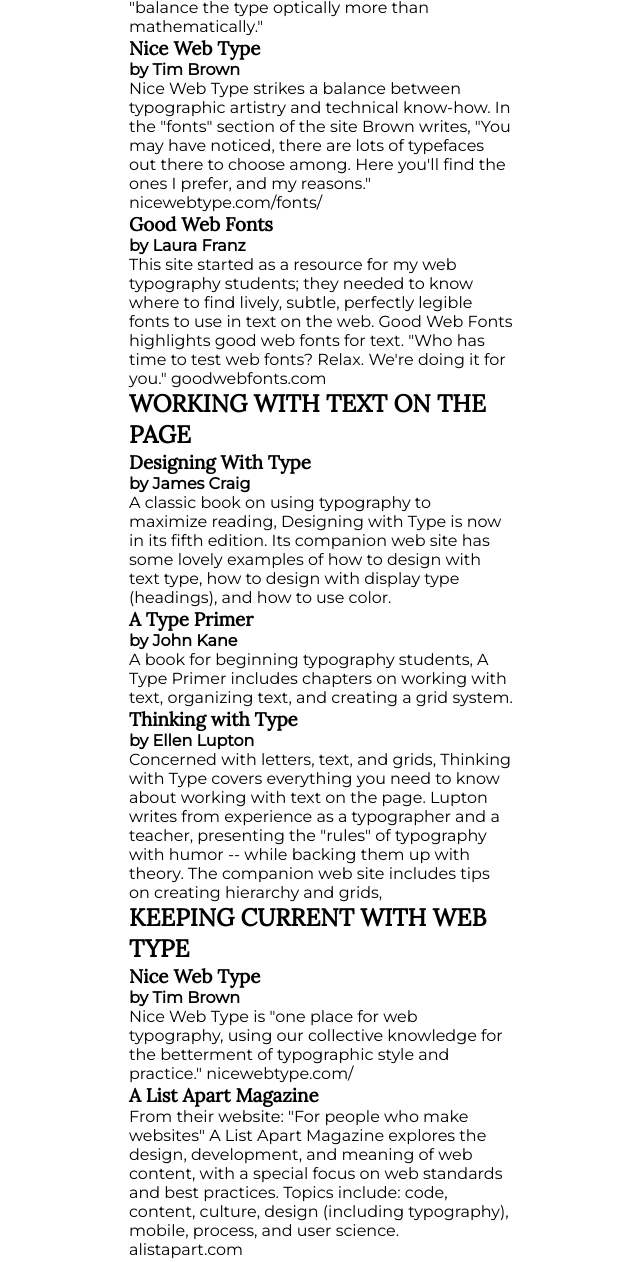
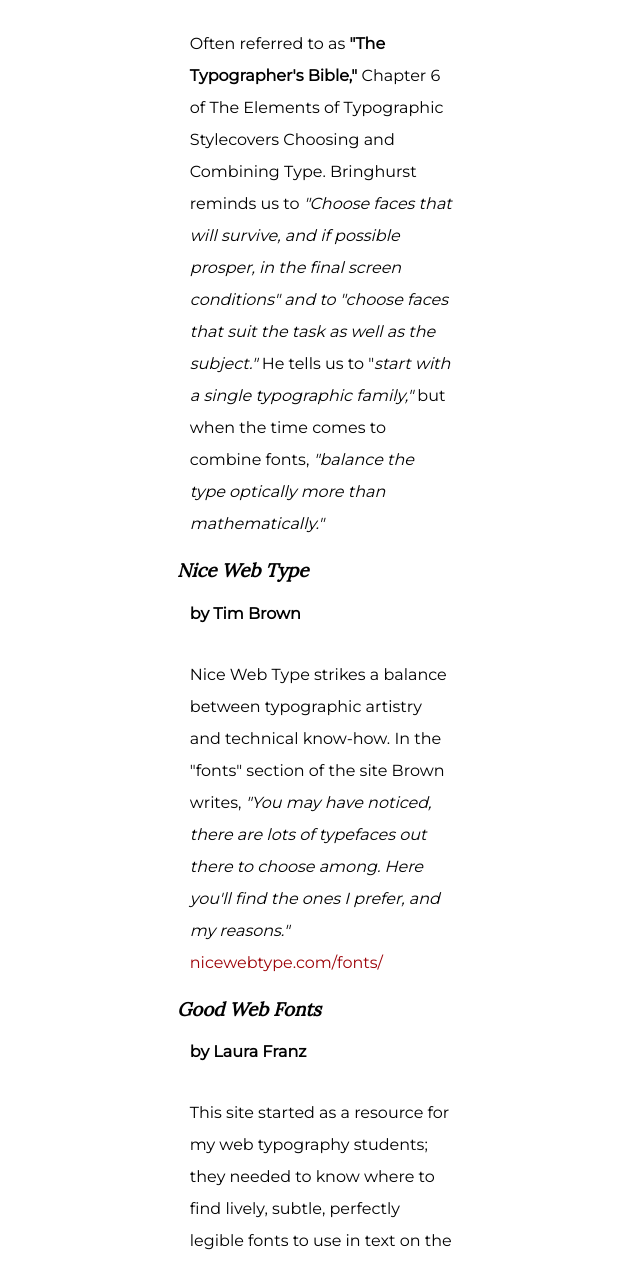
Before and after one commit to FBW44-2/uib-typography-site-exercise-magdasokolovic, a plain HTML site: page index.html in a window 1280 px wide. Shown: the part 585-1847 px from the top of the page, without its empty margins (319-959 px from the left). Drawn offline with Linux system fonts and the light colour scheme.

Commit message:
Added some icons and inline html elements

```diff
--- a/css/style.css
+++ b/css/style.css
@@ -8,36 +8,49 @@
     font-size: 62.5%;
 } */
 
+
 body {
     background-image: url(/img/bg.jpg);
 }
 
 main {
-    padding: 3em;
-    margin: 25em;
-    margin-top: 1em;
+    padding: 3em 6em;
+    margin: 1em 25em;
     text-align: left;
     background-color: white;
+    line-height: 1.8em;
 }
 
 h1 {
     font-family: 'Bebas Neue', cursive;
     font-size: 5em;
     text-align: center;
+    padding-bottom: 0.5em;
+    margin: 0.7em;
 }
 
 h2 {
     text-transform: uppercase;
     font-weight: bold;
+    padding-bottom: 1em;
+    padding-top: 1em;
 }
 
 h2, h3 {
     font-family: 'Lora', serif;
 }
 
+h3 {
+    font-style: italic;
+}
+
 h4, p {
     font-family: 'Montserrat', sans-serif;
+    line-height: 2em;
+    padding: 0.8em;
+    padding-bottom: 1em;
 }
+
 
 nav {
     text-align: center;
@@ -45,7 +58,8 @@ nav {
 nav li {
     display: inline-block;
     padding: 2em;
-
+    font-size: 20px;
+    font-weight: bold;
 }
 
 a:link, a:visited {
@@ -57,3 +71,7 @@ a:hover {
     color: #370617;
     text-decoration: none;
 }
+
+a:active {
+    text-decoration: overline;
+}
--- a/index.html
+++ b/index.html
@@ -1,11 +1,13 @@
 <!DOCTYPE html>
 <html lang="en">
   <head>
-    <meta charset="UTF-8" />
-    <meta name="viewport" content="width=device-width, initial-scale=1.0" />
-    <title>Typography Site</title>
-    <link rel="stylesheet" href="/css/style.css" />
-    <link href="https://fonts.googleapis.com/css2?family=Bebas+Neue&family=Lora&family=Montserrat&display=swap" rel="stylesheet">
+  <meta charset="UTF-8" />
+  <meta name="viewport" content="width=device-width, initial-scale=1.0" />
+  <title>Typography Site</title>
+  <link rel="stylesheet" href="/css/style.css" />
+<link href="https://fonts.googleapis.com/css2?family=Bebas+Neue&family=Lora&family=Montserrat&display=swap" rel="stylesheet">
+<link rel="stylesheet" href="https://use.fontawesome.com/releases/v5.15.1/css/all.css" integrity="sha384-vp86vTRFVJgpjF9jiIGPEEqYqlDwgyBgEF109VFjmqGmIY/Y4HV4d3Gp2irVfcrp" crossorigin="anonymous">
+
   </head>
 
   <body>
@@ -35,14 +37,15 @@
 
       <h4>by Robert Bringhurst</h4>
 
-      <p>Often referred to as "The Typographer's Bible," Chapter 6 of
+      <p>Often referred to as <strong>"The Typographer's Bible,"</strong> Chapter 6 of
     The Elements of Typographic Stylecovers
-    Choosing and Combining Type. Bringhurst reminds us to "Choose faces
+    Choosing and Combining Type. Bringhurst reminds us to <em>"Choose faces
     that will survive, and if possible prosper, in the final screen
     conditions" and to "choose faces that suit the task as well as the
-    subject." He tells us to "start with a single typographic family," but
-    when the time comes to combine fonts, "balance the type optically more
-    than mathematically."</p>
+    subject."</em> He tells us to "<em>start with a single typographic family,"</em> but
+    when the time comes to combine fonts, <em>"balance the type optically more
+    than mathematically."</em>
+     </p>
 
       </article>
 
@@ -54,9 +57,9 @@
 
       <p>Nice Web Type strikes a balance between
     typographic artistry and technical know-how. In the "fonts" section of
-    the site Brown writes, "You may have noticed, there are lots of
+    the site Brown writes, <em>"You may have noticed, there are lots of
     typefaces out there to choose among. Here you'll find the ones I
-    prefer, and my reasons." nicewebtype.com/fonts/</p>
+    prefer, and my reasons."</em> <a href="http://nicewebtype.com/fonts/">nicewebtype.com/fonts/</a></p>
 
       </article>
 
@@ -66,12 +69,7 @@
 
       <h4>by Laura Franz</h4>
 
-      <p>This site started as a resource for my web typography students; they
-    needed to know where to find lively, subtle, perfectly legible fonts
-    to use in text on the web.
-    Good Web Fonts highlights good web fonts
-    for text. "Who has time to test web fonts? Relax. We're doing it for
-    you." goodwebfonts.com</p>
+      <p>This site started as a resource for my web typography students; they needed to know where to find lively, subtle, perfectly legible fonts to use in text on the web.Good Web Fonts highlights good web fonts for text. "<em>Who has time to test web fonts? Relax. We're doing it for you."</em> <a href="http://goodwebfonts.com">goodwebfonts.com</a></p>
 
       </article>
 
@@ -89,7 +87,7 @@
     Designing with Type is now in its fifth
     edition. Its companion web site has some lovely examples of how to
     design with text type, how to design with display type (headings), and
-    how to use color.</p>
+    how to use color. <i class="fas fa-brush"></i></p>
 
     </article>
 
@@ -116,7 +114,7 @@
     Thinking with Type covers everything you
     need to know about working with text on the page. Lupton writes from
     experience as a typographer and a teacher, presenting the "rules" of
-    typography with humor -- while backing them up with theory. The
+    typography with humor <i class="fas fa-laugh-wink"></i> while backing them up with theory. The
     companion web site includes tips on creating hierarchy and grids,</p>
 
     </article>
@@ -133,9 +131,9 @@
 
     <h4>by Tim Brown</h4>
 
-    <p>Nice Web Type is "one place for web
+    <p>Nice Web Type is <em>"one place for web
     typography, using our collective knowledge for the betterment of
-    typographic style and practice." nicewebtype.com/</p>
+    typographic style and practice."</em> <a href="http://nicewebtype.com/">nicewebtype.com/</a></p>
 
     </article>
 
@@ -144,11 +142,11 @@
     <h3>A List Apart Magazine</h3>
 
     <p>From their website: "For people who make websites"
-    A List Apart Magazine explores the design,
+    A <strong>List Apart Magazine</strong> explores the design,
     development, and meaning of web content, with a special focus on web
     standards and best practices. Topics include: code, content, culture,
     design (including typography), mobile, process, and user science.
-    alistapart.com</p>
+    <a href="http://alistapart.com">alistapart.com</a></p>
 
     </article>
 
@@ -166,8 +164,8 @@
 
     <p>While not a typographer himself, Bringhurst is a poet, with a love for
     ideas and a love for the letters and words used to make ideas visible.
-    The Elements of Typographic Style teaches
-    the basics of honoring and respecting the written word -- through
+    <strong>The Elements of Typographic Style</strong>teaches
+    the basics of honoring and respecting the written word through
     choosing and combining typefaces; striving for rhythm, proportion, and
     harmony; and designing typographic pages.</p>
 
@@ -188,7 +186,7 @@
     accessible, to bring the study of typography to the masses, if you
     will. It's just about impossible to imagine a world without type, but
     at the same time type's ubiquity has most of us taking it for granted.
-    So take a closer look." ilovetypography.com</p>
+    So take a closer look." <a href="http://ilovetypography.com">ilovetypography.com</a></p>
 
     </article>
 
@@ -201,14 +199,14 @@
       <p>Ben Shahn was a muralist, photographer, and printmaker whose work
     often including lettering. When he was 14, he was apprenticed to a
     lithographer. In
-    Love and Joy About Letters he writes: "I
+    Love and Joy About Letters he writes:<em>"I
     discovered the Roman alphabet in all its elegance and its austere
     dignity, and I fell in love all over again with letters… Letters are
     quantities, and spaces are quantities, and only the eye and the hand
     can measure them. As in the ear and the sensibilities of the poet
     sounds and syllables and pauses are quantities, so in both cases are
     the balancing and forward movement of these quantities only a matter
-    of skill and feeling and art."</p>
+    of skill and feeling and art.</em>"</p>
 
       </article>
 
```
